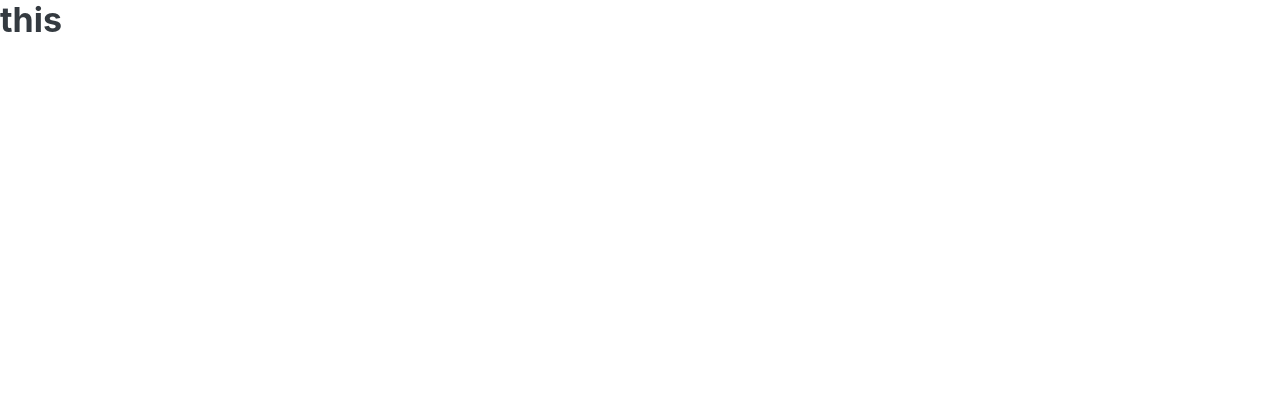
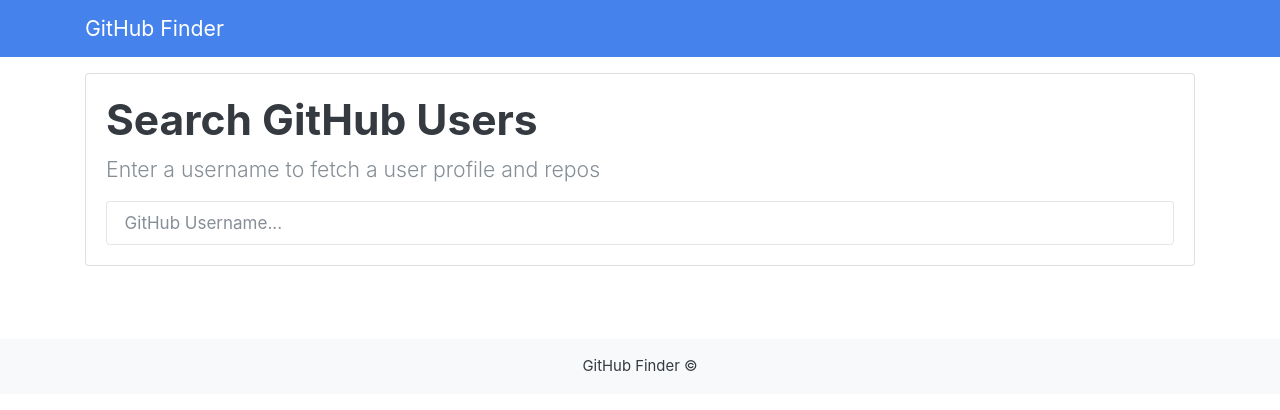
Before and after one commit to sa00445/Github_finder, a plain HTML site: page index.html in a window 1280 px wide. Drawn offline with nearby package versions, Linux system fonts and the light colour scheme.

Commit message:
Setup basic UI

```diff
--- a/index.html
+++ b/index.html
@@ -9,7 +9,24 @@
 </head>
 
 <body>
-    <h2>this</h2>
+    <nav class="navbar navbar-dark bg-primary mb-3">
+        <div class="container">
+            <a href="#" class="navbar-brand">GitHub Finder</a>
+        </div>
+    </nav>
+    <div class="container searchContainer">
+        <div class="search card card-body">
+            <h1>Search GitHub Users</h1>
+            <p class="lead">Enter a username to fetch a user profile and repos</p>
+            <input type="text" id="searchUser" class="form-control" placeholder="GitHub Username...">
+        </div>
+        <br>
+        <div id="profile"></div>
+    </div>
+
+    <footer class="mt-5 p-3 text-center bg-light">
+        GitHub Finder &copy;
+    </footer>
 
     <script src="https://code.jquery.com/jquery-3.5.1.slim.min.js"
         integrity="sha384-DfXdz2htPH0lsSSs5nCTpuj/zy4C+OGpamoFVy38MVBnE+IbbVYUew+OrCXaRkfj" crossorigin="anonymous">
```
